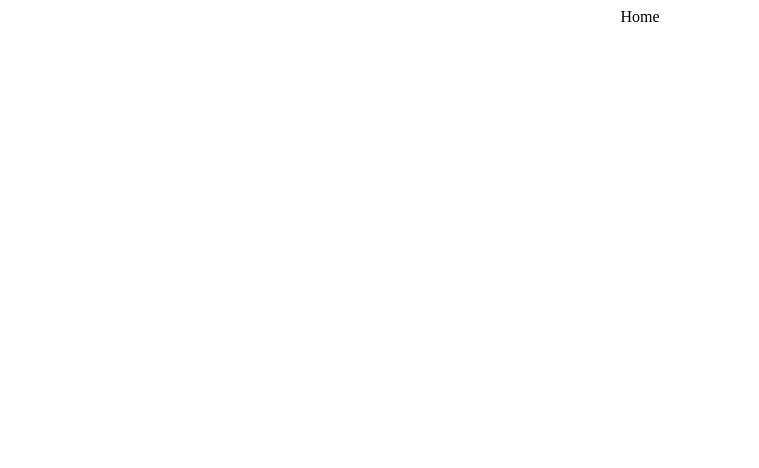
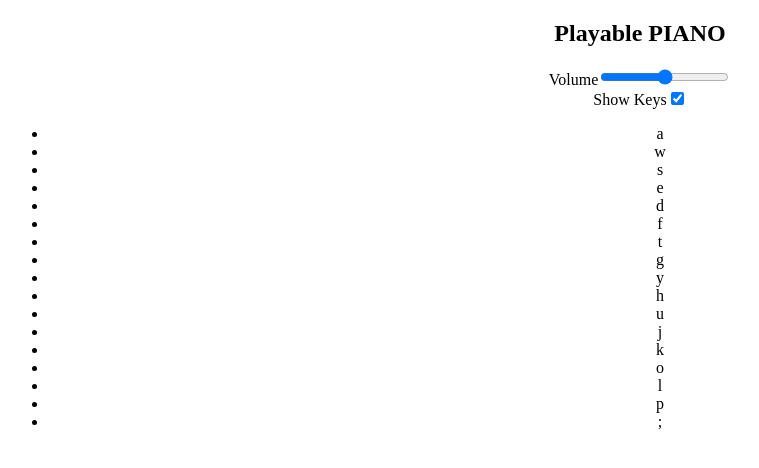
Before and after one commit to timcs1274/KeyswithKeys, a React (Create React App) app in the folder my-app/: page / in a window 1280 px wide. Shown: the top 468 px of the page, without its empty margins (0-759 px from the left). Built offline with nearby package versions, Linux system fonts and the light colour scheme.

Commit message:
update home.js with basic piano html

```diff
--- a/my-app/src/pages/Home.js
+++ b/my-app/src/pages/Home.js
@@ -3,7 +3,38 @@ import '../styles/Home.css'
 
 function Home() {
   return (
-    <div>Home</div>
+    <div class="wrapper">
+        <header>
+            <h2>Playable PIANO</h2>
+            <div class="column volume-slider">
+                <span>Volume</span><input type="range" min="0" max="1" value="0.5" step="any"/>
+            </div>
+            <div class="column keys-checkbox">
+                <span>Show Keys</span><input type="checkbox" checked/>
+            </div>
+        </header>
+
+        <ul class="piano-keys">
+            <li class="key white" data-key="a"><span>a</span></li>
+            <li class="key black" data-key="w"><span>w</span></li>
+            <li class="key white" data-key="s"><span>s</span></li>
+            <li class="key black" data-key="e"><span>e</span></li>
+            <li class="key white" data-key="d"><span>d</span></li>
+            <li class="key white" data-key="f"><span>f</span></li>
+            <li class="key black" data-key="t"><span>t</span></li>
+            <li class="key white" data-key="g"><span>g</span></li>
+            <li class="key black" data-key="y"><span>y</span></li>
+            <li class="key white" data-key="h"><span>h</span></li>
+            <li class="key black" data-key="u"><span>u</span></li>
+            <li class="key white" data-key="j"><span>j</span></li>
+            <li class="key white" data-key="k"><span>k</span></li>
+            <li class="key black" data-key="o"><span>o</span></li>
+            <li class="key white" data-key="l"><span>l</span></li>
+            <li class="key black" data-key="p"><span>p</span></li>
+            <li class="key white" data-key=";"><span>;</span></li>
+      </ul>
+    </div>
+
   )
 }
 
```
